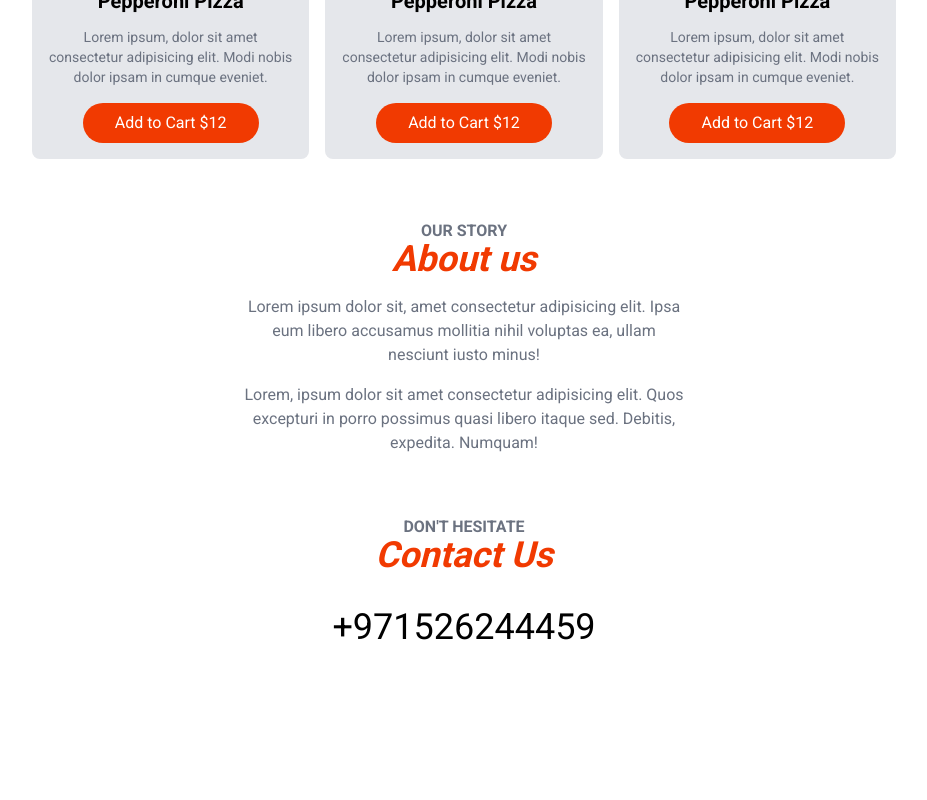
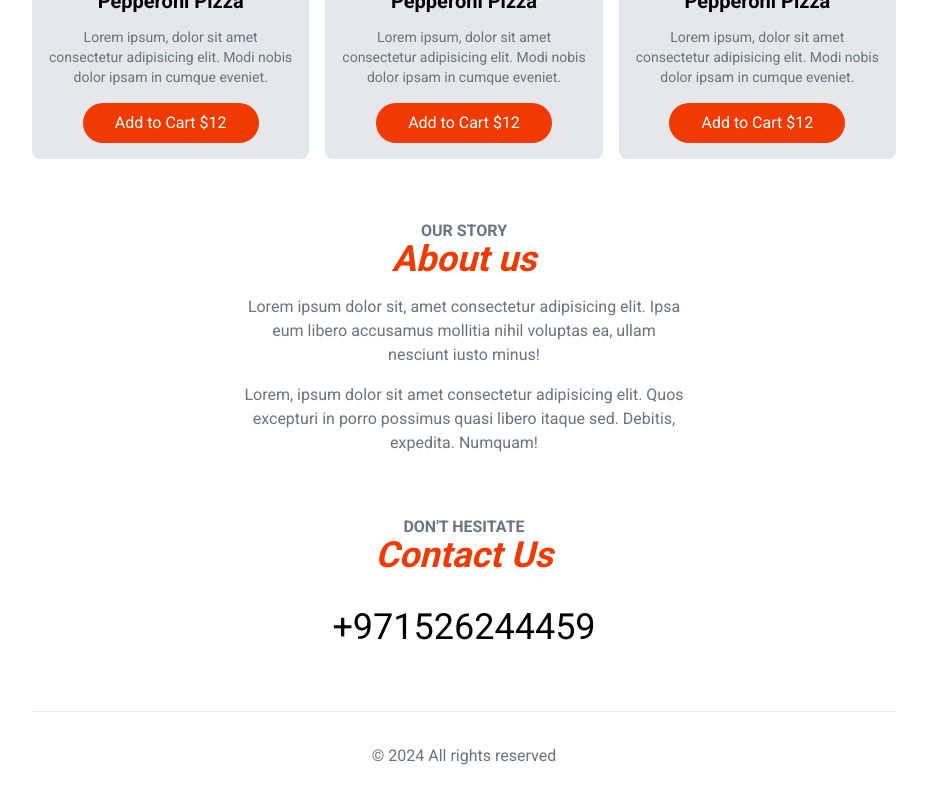
Before and after one commit to hasan814/OrderingFood, a Next.js app: page / in a window 1280 px wide. Shown: the part 937-1737 px from the top of the page, without its empty margins (176-1103 px from the left). Before the commit the page ends 1616 px from the top, so only its background shows below. Built offline with nearby package versions, Linux system fonts and the light colour scheme.

Commit message:
Finished Footer Section

```diff
--- a/src/app/layout.tsx
+++ b/src/app/layout.tsx
@@ -1,7 +1,10 @@
 import type { Metadata } from "next";
 import { Roboto } from "next/font/google";
+
+import Header from "@/layouts/Header";
+import Footer from "@/layouts/Footer";
+
 import "./globals.css";
-import Header from "@/layouts/Header";
 
 const roboto = Roboto({ subsets: ["latin"], weight: ["400", "500", "700"] });
 
@@ -21,6 +24,7 @@
         <div className="px-4 max-w-4xl mx-auto">
           <Header />
           <main>{children}</main>
+          <Footer />
         </div>
       </body>
     </html>
--- /dev/null
+++ b/src/components/layouts/Footer.tsx
@@ -0,0 +1,9 @@
+const Footer = () => {
+  return (
+    <footer className="border-t p-8 text-center text-gray-500 mt-16">
+      &copy; 2024 All rights reserved
+    </footer>
+  );
+};
+
+export default Footer;
```
